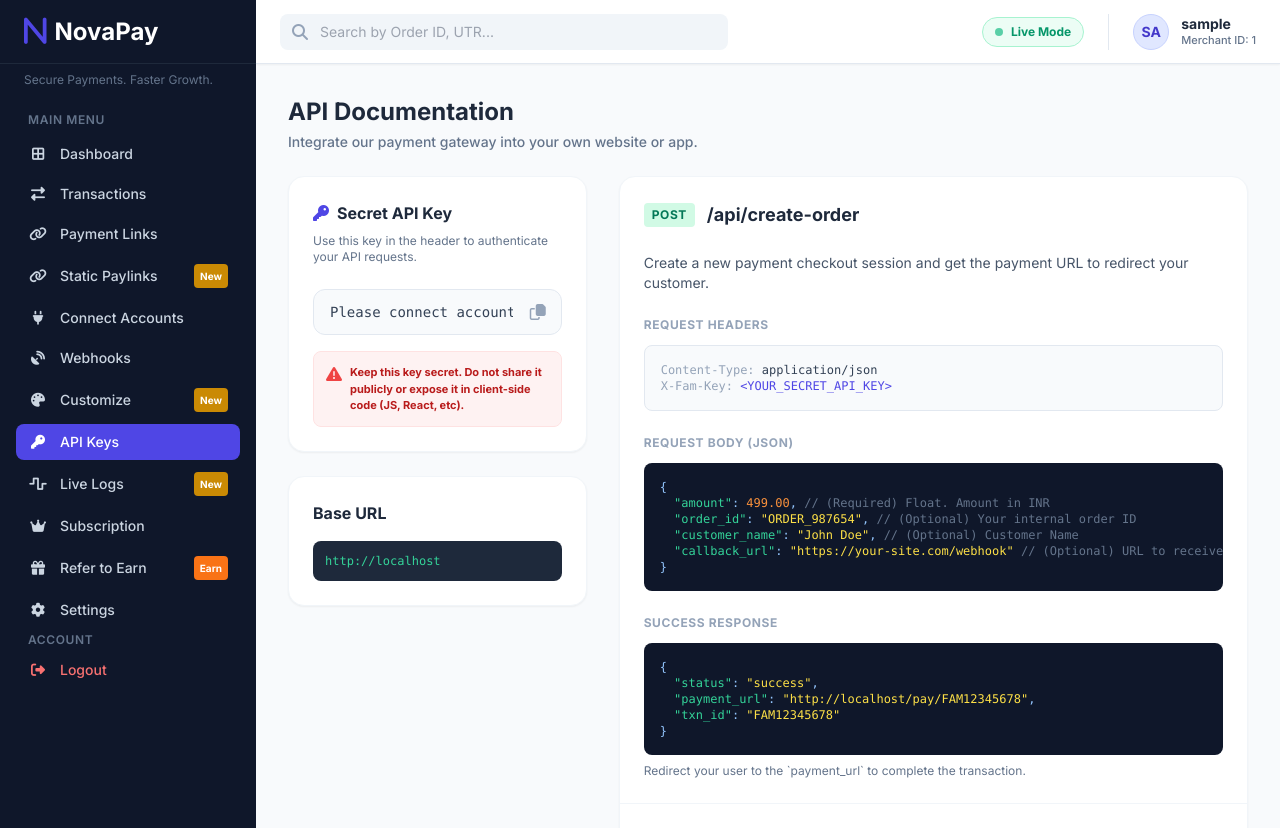
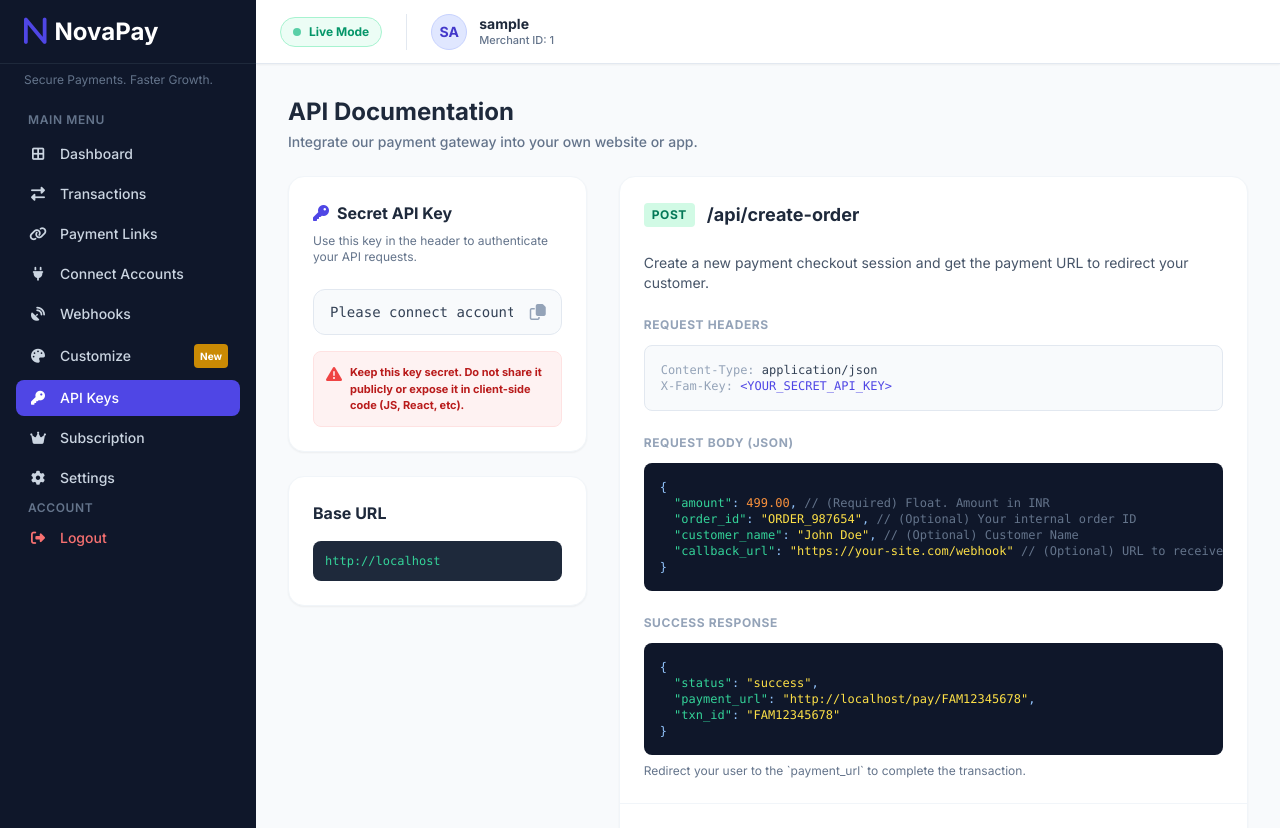
Before and after one commit to KARAMbhaiyaaaa425/KARAN13467GH, a Flask app: page /api_docs in a window 1280 px wide. Shown: the top 828 px of the page. Run offline with Flask 3, Linux system fonts and the light colour scheme; the visitor is signed in with stand-in values (Sample User, id 1); data comes from the database, SQL or seed files in the repository; some libraries are stand-ins or nearby versions.

Commit message:
Add files via upload

```diff
--- a/templates/base.html
+++ b/templates/base.html
@@ -76,10 +76,7 @@
                 <i class="fa-solid fa-link w-5 text-center"></i> Payment Links
             </a>
 
-            <a href="#" class="sidebar-link flex items-center justify-between px-3 py-2 text-sm font-medium text-slate-300">
-                <div class="flex items-center gap-3"><i class="fa-solid fa-link w-5 text-center"></i> Static Paylinks</div>
-                <span class="bg-yellow-600 text-white text-[10px] font-bold px-1.5 py-0.5 rounded">New</span>
-            </a>
+
 
             <a href="/settings" class="sidebar-link flex items-center gap-3 px-3 py-2 text-sm font-medium text-slate-300">
                 <i class="fa-solid fa-plug w-5 text-center"></i> Connect Accounts
@@ -98,19 +95,13 @@
                 <i class="fa-solid fa-key w-5 text-center"></i> API Keys
             </a>
 
-            <a href="#" class="sidebar-link flex items-center justify-between px-3 py-2 text-sm font-medium text-slate-300">
-                <div class="flex items-center gap-3"><i class="fa-solid fa-wave-square w-5 text-center"></i> Live Logs</div>
-                <span class="bg-yellow-600 text-white text-[10px] font-bold px-1.5 py-0.5 rounded">New</span>
-            </a>
+
 
             <a href="#" class="sidebar-link flex items-center gap-3 px-3 py-2 text-sm font-medium text-slate-300">
                 <i class="fa-solid fa-crown w-5 text-center"></i> Subscription
             </a>
 
-            <a href="#" class="sidebar-link flex items-center justify-between px-3 py-2 text-sm font-medium text-slate-300">
-                <div class="flex items-center gap-3"><i class="fa-solid fa-gift w-5 text-center"></i> Refer to Earn</div>
-                <span class="bg-orange-500 text-white text-[10px] font-bold px-1.5 py-0.5 rounded">Earn</span>
-            </a>
+
 
             <a href="/settings" class="sidebar-link {% if request.path == '/settings' %}active{% endif %} flex items-center gap-3 px-3 py-2 text-sm font-medium text-slate-300">
                 <i class="fa-solid fa-gear w-5 text-center"></i> Settings
@@ -135,12 +126,7 @@
     <div class="flex-1 flex flex-col h-full overflow-hidden">
 
         <header class="h-16 bg-white border-b border-slate-200 flex items-center justify-between px-6 shrink-0 z-10 shadow-sm">
-            <div class="flex-1 max-w-md">
-                <div class="relative">
-                    <i class="fa-solid fa-magnifying-glass absolute left-3 top-1/2 transform -translate-y-1/2 text-slate-400"></i>
-                    <input type="text" placeholder="Search by Order ID, UTR..." class="w-full pl-10 pr-4 py-2 bg-slate-100 border-none rounded-lg text-sm focus:ring-2 focus:ring-primary outline-none transition-shadow">
-                </div>
-            </div>
+
 
             <div class="flex items-center gap-6">
                 <div class="flex items-center gap-2 bg-emerald-50 text-emerald-600 px-3 py-1.5 rounded-full text-xs font-bold border border-emerald-200">
```
